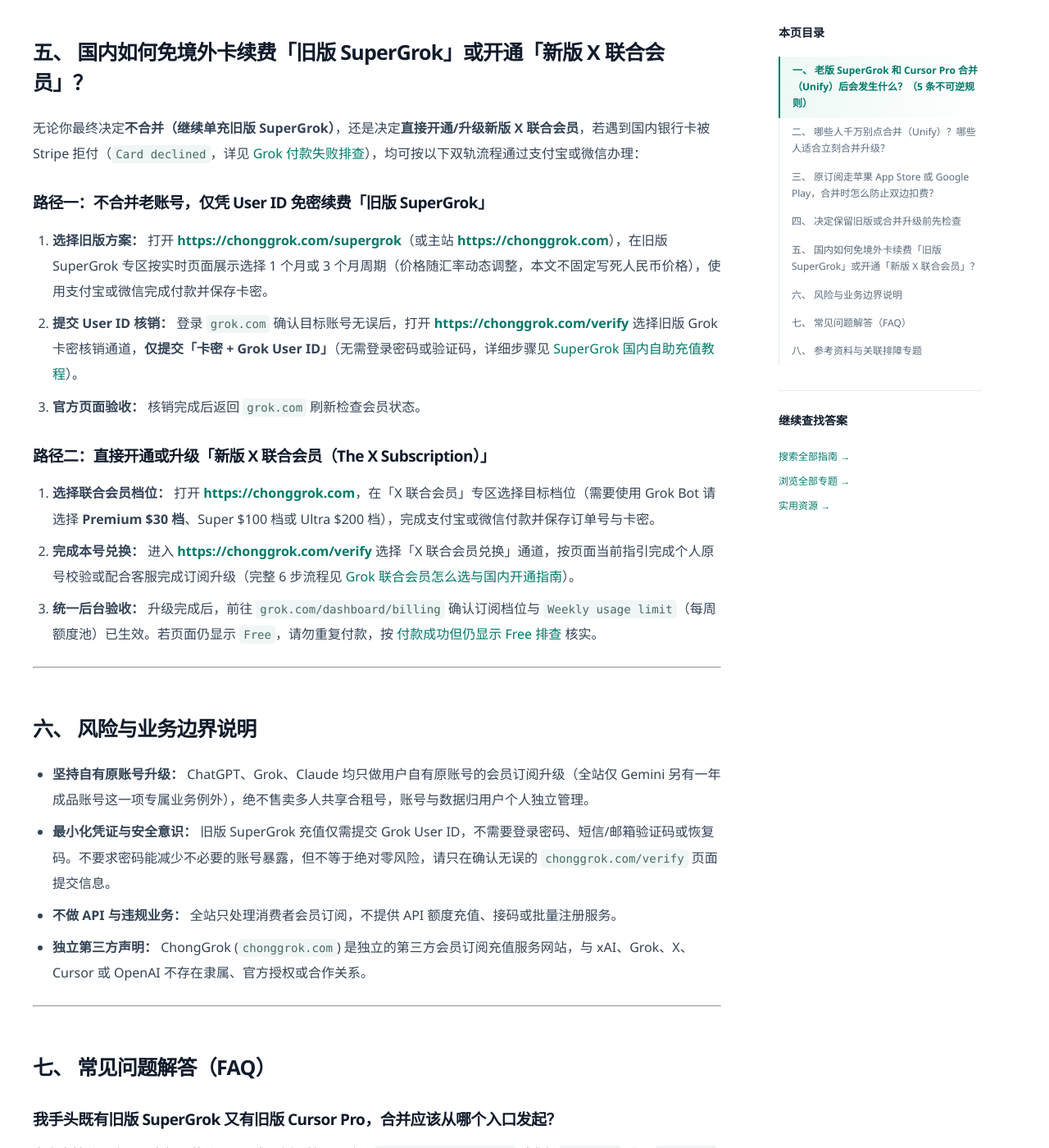
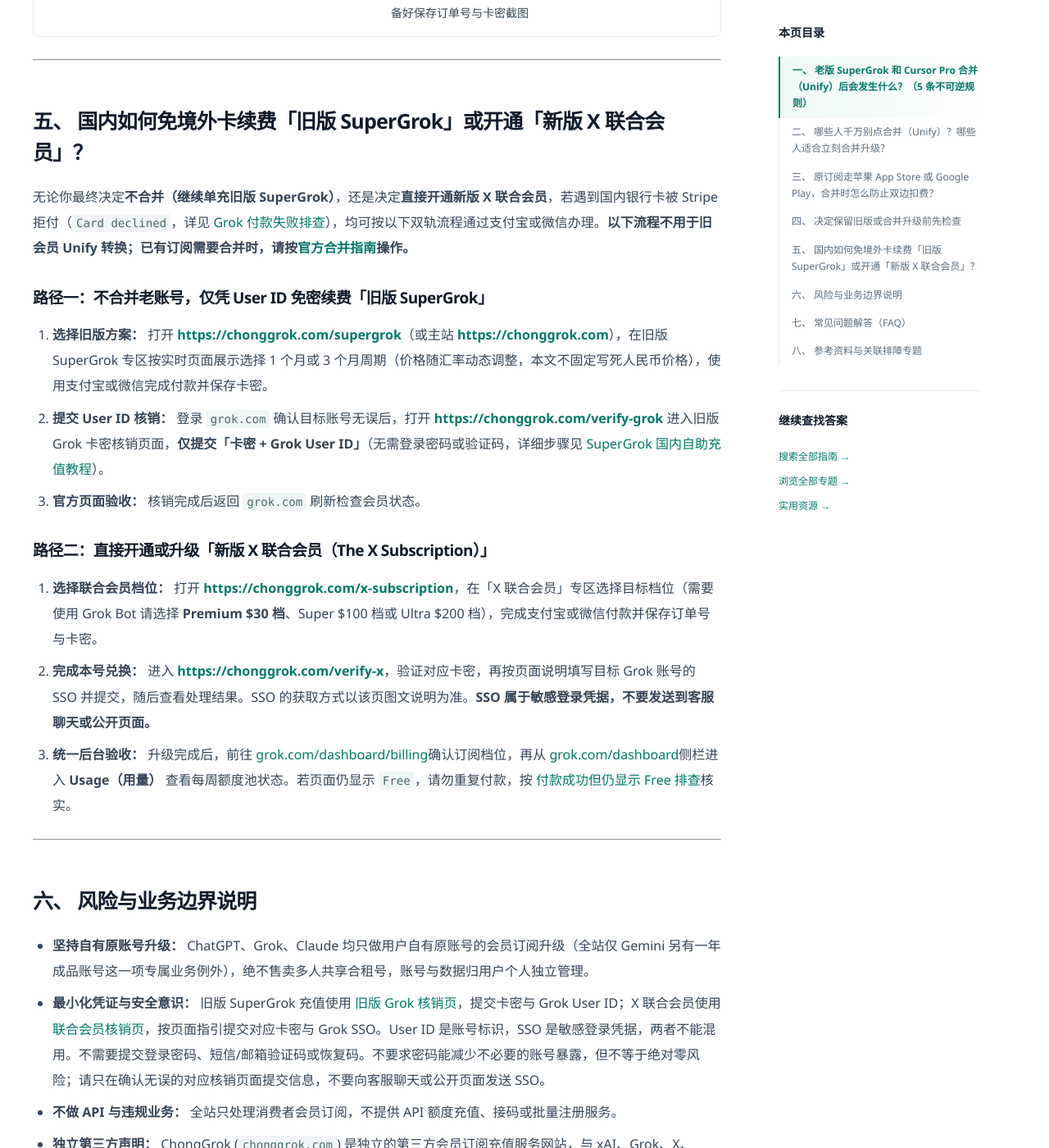
Before and after one commit to he20000405-pixel/supergrok-china-guide, a Jekyll site: the page built from guides/supergrok-unify-migration-guide.md, in a window 1280 px wide and 1400 px high, scrolled down 4527 px. Shown: the whole window at 82% size. Built offline with Jekyll 4.4.1, drawn with Linux system fonts in a browser that asks for light colours; some of the changed text lies outside the part shown.

Commit message:
Correct approved links and redemption guidance in Unify migration article

```diff
--- a/guides/supergrok-unify-migration-guide.md
+++ b/guides/supergrok-unify-migration-guide.md
@@ -1,14 +1,14 @@
 ---
 title: "老版 SuperGrok 与 Cursor 要不要合并（Unify）？2026 X 联合会员迁移避坑、苹果退费与旧版保留指南"
-description: "2026年10月最新实测：详解 xAI 与 Cursor 账号合并（accounts.x.ai/unify）的永久不可逆规则、Apple App Store 与 Google Play 退费差异，对比保留旧版独立订阅与升级新版 X 联合会员的利弊，附国内通过 chonggrok.com 凭 User ID 免密续费或升级全流程。"
+description: "2026年10月最新实测：详解 xAI 与 Cursor 账号合并（accounts.x.ai/unify）的永久不可逆规则、Apple App Store 与 Google Play 退费差异，对比保留旧版独立订阅与升级新版 X 联合会员的利弊，附国内通过 chonggrok.com 续费旧版 SuperGrok 或开通新版 X 联合会员的流程。"
 permalink: /guides/supergrok-unify-migration-guide/
 date: 2026-10-28
-last_modified_at: 2026-10-28
+last_modified_at: 2026-10-29
 ---
 
 # 老版 SuperGrok 与 Cursor 要不要合并（Unify）？2026 X 联合会员迁移避坑、苹果退费与旧版保留指南
 
-**直接结论：** xAI 与 Cursor 推出的账号合并功能（`accounts.x.ai/unify` 或 `cursor.com/unify`）是**完全自愿且永久不可逆**的。一旦将现有的旧版 SuperGrok 或旧版 Cursor Pro 合并升级为新版 **The X Subscription（X 联合会员）**，**永久无法退回旧版独立套餐，联系官方客服也无法撤销**。如果你重度依赖旧版 Cursor Pro 套餐内赠送的 Claude / GPT 固定额度，或平时只需要单用 `grok.com` 对话与生图功能，**请勿点击合并**，可直接在 **[ChongGrok (chonggrok.com)](https://chonggrok.com)** 选择「旧版 SuperGrok」通道，仅凭 **Grok User ID + 卡密** 完成免密续期；如果你希望用一份账单同时解锁 **Grok + Grok Bot + Cursor + X Premium+**，则可通过 **[chonggrok.com](https://chonggrok.com)** 升级至新版 X 联合会员（需使用 Grok Bot 请必选 **Premium $30/月** 及以上档位）。
+**直接结论：** xAI 与 Cursor 推出的账号合并功能（[accounts.x.ai/unify](https://accounts.x.ai/unify) 或 [cursor.com/unify](https://cursor.com/unify)）是**完全自愿且永久不可逆**的。一旦将现有的旧版 SuperGrok 或旧版 Cursor Pro 合并升级为新版 **The X Subscription（X 联合会员）**，**永久无法退回旧版独立套餐，联系官方客服也无法撤销**。如果你重度依赖旧版 Cursor Pro 套餐内赠送的 Claude / GPT 固定额度，或平时只需要单用 `grok.com` 对话与生图功能，**请勿点击合并**，可直接在 **[ChongGrok 旧版 SuperGrok 订阅页](https://chonggrok.com/supergrok)** 选择「旧版 SuperGrok」通道，仅凭 **Grok User ID + 卡密** 完成免密续期；如果你希望用一份账单同时解锁 **Grok + Grok Bot + Cursor + X Premium+**，则可通过 **[ChongGrok X 联合会员订阅页](https://chonggrok.com/x-subscription)** 核对账号条件并开通新版 X 联合会员（需使用 Grok Bot 请必选 **Premium $30/月** 及以上档位）。**ChongGrok 不办理旧会员转换；已有 SuperGrok 或 Cursor 订阅需要合并（Unify）时，请按[官方合并指南](https://docs.x.ai/x-subscription/unify-accounts)操作。**
 
 ---
 
@@ -19,12 +19,12 @@ last_modified_at: 2026-10-28
 | 变更维度                           | 合并前（旧版 SuperGrok / 旧版 Cursor Pro 独立订阅）          | 合并后（The X Subscription 联合会员统一订阅）                |
 | :--------------------------------- | :----------------------------------------------------------- | :----------------------------------------------------------- |
 | **1. 是否支持回退旧套餐**          | 可保持原独立价格、原周期与原权益继续续费                     | **永久不可逆（Permanent）**，一旦完成合并无法退回旧版，官方客服也无法撤销 |
-| **2. 账单与额度管理入口**          | Grok 与 Cursor 各自在独立后台出账、分开管理额度              | 合并为单一工作空间与单一账单，统一在 **`grok.com/dashboard`** 管理订阅、用量与预充值 |
+| **2. 账单与额度管理入口**          | Grok 与 Cursor 各自在独立后台出账、分开管理额度              | 合并为单一工作空间与单一账单，统一在 **[grok.com/dashboard](https://grok.com/dashboard)** 管理订阅、用量与预充值 |
 | **3. Cursor 内 Claude / GPT 计费** | 旧版 Cursor Pro 用户在未合并前，可继续使用旧套餐内包含的第三方模型额度 | **每周共享额度池仅包 xAI 第一方模型**；在 Cursor 中调用 Claude 或 GPT 从第 1 次起直接按 API 目录价扣预充值余额 |
 | **4. 多个 Cursor 账号的处理**      | 以前因配合 SuperGrok 与 Grok Bot 可能存在多个关联账号        | 合并时需指定一个**主账号（Primary Cursor Account）**，其余关联账号将被合并至主账号下 |
 | **5. 账单周期与旧余额结算**        | 按各自原有的月度或季度到期日独立结算                         | **合并当天立即开启全新的计费周期**；原网页端未用完的时长将按比例折算退费（Apple 内购除外） |
 
-> **选型与续费提示：** 如果看完上述规则后，你决定保留旧版独立套餐不合并，或者希望直接将免费账号升级为新版 X 联合会员，国内用户均可通过 **[chonggrok.com](https://chonggrok.com)** 使用支付宝或微信自助办理，并在 **[chonggrok.com/verify](https://chonggrok.com/verify)** 完成核销。
+> **选型与续费提示：** 如果看完上述规则后，你决定保留旧版 SuperGrok 不合并，可通过 **[旧版 SuperGrok 订阅页](https://chonggrok.com/supergrok)** 使用支付宝或微信付款，并在 **[旧版 Grok 核销页](https://chonggrok.com/verify-grok)** 完成核销；如果希望直接将免费账号升级为新版 X 联合会员，可通过 **[X 联合会员订阅页](https://chonggrok.com/x-subscription)** 使用支付宝或微信付款，并在 **[X 联合会员核销页](https://chonggrok.com/verify-x)** 完成兑换。
 
 ---
 
@@ -35,7 +35,7 @@ last_modified_at: 2026-10-28
 ### 1. 建议「停止合并、保留旧版独立订阅」的 3 类用户
 * **主力使用 Claude / GPT 写代码的旧版 Cursor Pro 用户：** 旧版 $20/月的 Cursor Pro 包含一定额度的第三方模型调用；一旦合并到新版 X 联合会员，即便开通 $30 的 Premium 或 $100 的 Super 档位，扩大也只是 Grok 第一方模型的每周额度池（详见 [X 联合会员下使用 Cursor 编程的计费规则](https://he20000405-pixel.github.io/supergrok-china-guide/guides/grok-cursor-shared-billing/)），Claude 和 GPT 将全部变为额外按量扣费。
 * **仅使用 `grok.com` 对话、DeepSearch 与生图的纯 Grok 用户：** 如果你完全不用 Cursor 写代码，也不需要运行 Grok Bot 自动化脚本，保留旧版 SuperGrok 独立订阅（支持在 **[chonggrok.com/supergrok](https://chonggrok.com/supergrok)** 按 1 个月或 3 个月周期凭 **Grok User ID** 免密充值）在操作上更轻量，无需改动现有账号绑定关系。
-* **一个账号属于个人、另一个账号属于团队（Team）的用户：** 个人计划与团队计划必须分开独立合并（个人走 `cursor.com/unify`，团队管理员走 `cursor.com/unify/team`），不能将个人号与团队号混同合并。
+* **一个账号属于个人、另一个账号属于团队（Team）的用户：** 个人计划与团队计划必须分开独立合并（个人走 [cursor.com/unify](https://cursor.com/unify)，团队管理员走 [cursor.com/unify/team](https://cursor.com/unify/team)），不能将个人号与团队号混同合并。
 
 ### 2. 建议「直接开通或合并升级新版 X 联合会员」的 3 类用户
 * **需要使用 Grok Bot 云端自动化任务的用户：** 新体系下 Grok Bot 已不再支持通过单买 Cursor Pro 解锁，必须使用 **X 联合会员 — Premium（$30/月）** 及以上档位（详见 [为什么开了会员还是用不了 Grok Bot](https://he20000405-pixel.github.io/supergrok-china-guide/guides/grok-bot-weekly-pool-guide/)）。
@@ -51,7 +51,7 @@ last_modified_at: 2026-10-28
 | 你原有的订阅产品与付款渠道                                   | 网页端合并（Unify）时系统会自动取消旧账单吗？ | 剩余未用完时长的退费规则                                     | 用户必须手动执行的操作                                       |
 | :----------------------------------------------------------- | :-------------------------------------------- | :----------------------------------------------------------- | :----------------------------------------------------------- |
 | **网页端（Stripe 信用卡/直充）的 Grok、Cursor 或 X Premium** | ✅ **会自动取消**                              | 系统自动按未使用天数比例（Prorated）原路退回或在结账时抵扣   | 无需手动取消；若原 Cursor 账户有余额（Credit balance），结账后会先抵扣新账单并将剩余额度结转至联合会员 |
-| **通过 Apple App Store（iPhone / iPad）内购的 Cursor 订阅**  | ❌ **完全无法自动取消**                        | 网页端无法退还苹果内购费用                                   | **合并后必须立即在 iPhone / iPad「设置 -> Apple ID -> 订阅」中手动取消 Cursor 订阅**，并向 Apple 申请退费，否则苹果会继续每个月扣你的钱 |
+| **通过 Apple App Store（iPhone / iPad）内购的 Cursor 订阅**  | ❌ **完全无法自动取消**                        | 网页端无法退还苹果内购费用                                   | **合并后必须立即在 iPhone / iPad「设置 -> Apple ID -> 订阅」中[手动取消 Cursor 订阅](https://support.apple.com/zh-cn/118428)**，并向 Apple [申请退费](https://support.apple.com/zh-cn/118223)，否则苹果会继续每个月扣你的钱 |
 | **通过 Apple App Store 内购的 Grok、Grok Bot 或 X Premium**  | ⚠️ **系统会代为取消并向苹果发起退费请求**      | **由 Apple 决定最终是否退费及退费金额**；若苹果拒绝退费，旧订阅不再续期并保留至原周期结束 | 建议合并后同步检查 iOS「设置 -> 订阅」列表，确认续费状态已关闭 |
 | **通过 Google Play 内购的 Grok、Grok Bot 或 X Premium**      | ⚠️ **部分需手动核验**                          | 按平台结算规则处理                                           | **合并完成后必须打开 Google Play「付款和订阅」检查**，若仍显示自动续订，需手动点击取消 |
 | **好友赠送的 X Premium（Gifted）或苹果家庭共享（Family Sharing）** | ❌ **不会取消**                                | **不支持任何退费或抵扣**                                     | 合并后直接被新版 X 联合会员权益覆盖，原赠送时长不退费        |
@@ -69,31 +69,31 @@ last_modified_at: 2026-10-28
 | **1. 明确不可逆后果**     | 已清楚一旦合并为 X 联合会员就**永远无法退回旧版独立套餐**；若仍想保留旧版 Cursor 的 Claude/GPT 赠送额度，**请立即停止合并** |
 | **2. 核查原付款渠道**     | 已查清旧订阅是网页端付款还是 Apple App Store / Google Play 内购；若是苹果内购的 Cursor，已准备好手动去 iOS 设置里关停续费 |
 | **3. 确认主账号归属**     | 若手头有多个 Cursor 账号，已确认好把哪一个设为主账号（Primary Account）；若要绑定个人 X 账号领蓝标，确认该 X 账号未绑定过其他 Grok 账号（每个 X 账号仅限绑定一个 Grok 账号） |
-| **4. 准备好对应核销标识** | 若在 `chonggrok.com` 选择续费「旧版 SuperGrok」，已提前按 [Grok User ID 怎么找](https://he20000405-pixel.github.io/supergrok-china-guide/guides/grok-user-id/) 准备好 User ID；若选择开通「新版 X 联合会员」，已确认目标档位（需用 Grok Bot 必选 Premium $30 档及以上） |
+| **4. 准备好对应核销标识** | 若在 [旧版 SuperGrok 订阅页](https://chonggrok.com/supergrok)选择续费「旧版 SuperGrok」，已提前按 [Grok User ID 怎么找](https://he20000405-pixel.github.io/supergrok-china-guide/guides/grok-user-id/)准备好 User ID；若选择开通「新版 X 联合会员」，已确认目标档位（需用 Grok Bot 必选 Premium $30 档及以上），并了解需在 [X 联合会员核销页](https://chonggrok.com/verify-x)按指引提交对应卡密和 Grok SSO |
 | **5. 严守密码安全边界**   | 明确不会向任何人提供登录密码、邮箱验证码或恢复码，并准备好保存订单号与卡密截图 |
 
 ---
 
 ## 五、 国内如何免境外卡续费「旧版 SuperGrok」或开通「新版 X 联合会员」？
 
-无论你最终决定**不合并（继续单充旧版 SuperGrok）**，还是决定**直接开通/升级新版 X 联合会员**，若遇到国内银行卡被 Stripe 拒付（`Card declined`，详见 [Grok 付款失败排查](https://he20000405-pixel.github.io/supergrok-china-guide/guides/supergrok-payment-errors/)），均可按以下双轨流程通过支付宝或微信办理：
+无论你最终决定**不合并（继续单充旧版 SuperGrok）**，还是决定**直接开通新版 X 联合会员**，若遇到国内银行卡被 Stripe 拒付（`Card declined`，详见 [Grok 付款失败排查](https://he20000405-pixel.github.io/supergrok-china-guide/guides/supergrok-payment-errors/)），均可按以下双轨流程通过支付宝或微信办理。**以下流程不用于旧会员 Unify 转换；已有订阅需要合并时，请按[官方合并指南](https://docs.x.ai/x-subscription/unify-accounts)操作。**
 
 ### 路径一：不合并老账号，仅凭 User ID 免密续费「旧版 SuperGrok」
 1. **选择旧版方案：** 打开 **[https://chonggrok.com/supergrok](https://chonggrok.com/supergrok)**（或主站 **[https://chonggrok.com](https://chonggrok.com)**），在旧版 SuperGrok 专区按实时页面展示选择 1 个月或 3 个月周期（价格随汇率动态调整，本文不固定写死人民币价格），使用支付宝或微信完成付款并保存卡密。
-2. **提交 User ID 核销：** 登录 `grok.com` 确认目标账号无误后，打开 **[https://chonggrok.com/verify](https://chonggrok.com/verify)** 选择旧版 Grok 卡密核销通道，**仅提交「卡密 + Grok User ID」**（无需登录密码或验证码，详细步骤见 [SuperGrok 国内自助充值教程](https://he20000405-pixel.github.io/supergrok-china-guide/guides/supergrok-auto-recharge/)）。
+2. **提交 User ID 核销：** 登录 `grok.com` 确认目标账号无误后，打开 **[https://chonggrok.com/verify-grok](https://chonggrok.com/verify-grok)** 进入旧版 Grok 卡密核销页面，**仅提交「卡密 + Grok User ID」**（无需登录密码或验证码，详细步骤见 [SuperGrok 国内自助充值教程](https://he20000405-pixel.github.io/supergrok-china-guide/guides/supergrok-auto-recharge/)）。
 3. **官方页面验收：** 核销完成后返回 `grok.com` 刷新检查会员状态。
 
 ### 路径二：直接开通或升级「新版 X 联合会员（The X Subscription）」
-1. **选择联合会员档位：** 打开 **[https://chonggrok.com](https://chonggrok.com)**，在「X 联合会员」专区选择目标档位（需要使用 Grok Bot 请选择 **Premium $30 档**、Super $100 档或 Ultra $200 档），完成支付宝或微信付款并保存订单号与卡密。
-2. **完成本号兑换：** 进入 **[https://chonggrok.com/verify](https://chonggrok.com/verify)** 选择「X 联合会员兑换」通道，按页面当前指引完成个人原号校验或配合客服完成订阅升级（完整 6 步流程见 [Grok 联合会员怎么选与国内开通指南](https://he20000405-pixel.github.io/supergrok-china-guide/guides/x-subscription-overview/)）。
-3. **统一后台验收：** 升级完成后，前往 `grok.com/dashboard/billing` 确认订阅档位与 `Weekly usage limit`（每周额度池）已生效。若页面仍显示 `Free`，请勿重复付款，按 [付款成功但仍显示 Free 排查](https://he20000405-pixel.github.io/supergrok-china-guide/) 核实。
+1. **选择联合会员档位：** 打开 **[https://chonggrok.com/x-subscription](https://chonggrok.com/x-subscription)**，在「X 联合会员」专区选择目标档位（需要使用 Grok Bot 请选择 **Premium $30 档**、Super $100 档或 Ultra $200 档），完成支付宝或微信付款并保存订单号与卡密。
+2. **完成本号兑换：** 进入 **[https://chonggrok.com/verify-x](https://chonggrok.com/verify-x)**，验证对应卡密，再按页面说明填写目标 Grok 账号的 SSO 并提交，随后查看处理结果。SSO 的获取方式以该页图文说明为准。**SSO 属于敏感登录凭据，不要发送到客服聊天或公开页面。**
+3. **统一后台验收：** 升级完成后，前往 [grok.com/dashboard/billing](https://grok.com/dashboard/billing)确认订阅档位，再从 [grok.com/dashboard](https://grok.com/dashboard)侧栏进入 **Usage（用量）** 查看每周额度池状态。若页面仍显示 `Free`，请勿重复付款，按 [付款成功但仍显示 Free 排查](https://he20000405-pixel.github.io/supergrok-china-guide/guides/supergrok-paid-but-still-free/)核实。
 
 ---
 
 ## 六、 风险与业务边界说明
 
 * **坚持自有原账号升级：** ChatGPT、Grok、Claude 均只做用户自有原账号的会员订阅升级（全站仅 Gemini 另有一年成品账号这一项专属业务例外），绝不售卖多人共享合租号，账号与数据归用户个人独立管理。
-* **最小化凭证与安全意识：** 旧版 SuperGrok 充值仅需提交 Grok User ID，不需要登录密码、短信/邮箱验证码或恢复码。不要求密码能减少不必要的账号暴露，但不等于绝对零风险，请只在确认无误的 `chonggrok.com/verify` 页面提交信息。
+* **最小化凭证与安全意识：** 旧版 SuperGrok 充值使用 [旧版 Grok 核销页](https://chonggrok.com/verify-grok)，提交卡密与 Grok User ID；X 联合会员使用 [联合会员核销页](https://chonggrok.com/verify-x)，按页面指引提交对应卡密与 Grok SSO。User ID 是账号标识，SSO 是敏感登录凭据，两者不能混用。不需要提交登录密码、短信/邮箱验证码或恢复码。不要求密码能减少不必要的账号暴露，但不等于绝对零风险；请只在确认无误的对应核销页面提交信息，不要向客服聊天或公开页面发送 SSO。
 * **不做 API 与违规业务：** 全站只处理消费者会员订阅，不提供 API 额度充值、接码或批量注册服务。
 * **独立第三方声明：** ChongGrok (`chonggrok.com`) 是独立的第三方会员订阅充值服务网站，与 xAI、Grok、X、Cursor 或 OpenAI 不存在隶属、官方授权或合作关系。
 
@@ -102,16 +102,16 @@ last_modified_at: 2026-10-28
 ## 七、 常见问题解答（FAQ）
 
 ### 我手头既有旧版 SuperGrok 又有旧版 Cursor Pro，合并应该从哪个入口发起？
-官方支持从两个入口发起：若从 Grok 或 X 侧开始，可访问 `accounts.x.ai/unify`（或在 `grok.com` 进入 `Settings › Billing` 点击 `Get started`）；若你当前持有付费的 Cursor 计划，官方建议优先从 Cursor 侧入口 `cursor.com/unify` 发起合并，并按提示登录要绑定的 Grok 与个人 X 账号。
+官方支持从两个入口发起：若从 Grok 或 X 侧开始，可访问 [accounts.x.ai/unify](https://accounts.x.ai/unify)（或在 `grok.com` 进入 `Settings › Billing` 点击 `Get started`）；若你当前持有付费的 Cursor 计划，官方建议优先从 Cursor 侧入口 [cursor.com/unify](https://cursor.com/unify)发起合并，并按提示登录要绑定的 Grok 与个人 X 账号。
 
 ### 我不小心把旧版 Cursor Pro 合并成了 X 联合会员，发现 Claude 模型要额外扣费，能找客服退回旧版吗？
-不能。xAI 与 Cursor 官方文档明确声明：账号合并一旦完成即永久生效（Permanent），无法自行撤销，联系官方客服（Support）也无法帮你回退到旧版独立套餐。如果需要使用 Claude 编程且不想按 API 计费，可考虑在 `chonggrok.com` 单独配置 Claude Pro / Max 会员搭配使用。
+不能。xAI 与 Cursor 官方文档明确声明：账号合并一旦完成即永久生效（Permanent），无法自行撤销，联系官方客服（Support）也无法帮你回退到旧版独立套餐。如果需要使用 Claude 编程且不想按 API 计费，可考虑在 [ChongGrok Claude Pro 订阅页](https://chonggrok.com/claude)单独配置 Claude Pro 会员搭配使用。
 
 ### 以前为了用 Grok Bot 搞出了两个 Cursor 账号，合并时代码配置和额度怎么处理？
 在执行 `unify` 合并流程时，系统会允许你登录并添加多个符合条件的 Cursor 账号，并在下一步让你指定其中一个作为**主账号（Primary Account）**，其余 Cursor 账号的权益将统一归并到该主账号名下（注意：并非所有特殊类型账号均支持多号合并，以页面实际提示为准）。
 
 ### 如果我不点合并，还能在国内继续单独给旧版 SuperGrok 续费吗？
-可以。只要你的账号本身符合旧版独立订阅条件且未主动执行 `unify` 合并，就可以继续保留旧版计划，并通过 `chonggrok.com/supergrok` 选择 1 个月或 3 个月方案，仅凭 Grok User ID 和卡密在 `chonggrok.com/verify` 完成免密续费。
+可以。只要你的账号本身符合旧版独立订阅条件且未主动执行 `unify` 合并，就可以继续保留旧版计划，并通过 [chonggrok.com/supergrok](https://chonggrok.com/supergrok)选择 1 个月或 3 个月方案，仅凭 Grok User ID 和卡密在 [chonggrok.com/verify-grok](https://chonggrok.com/verify-grok)完成免密续费。
 
 ---
 
@@ -123,17 +123,19 @@ last_modified_at: 2026-10-28
   * [X 联合会员下使用 Cursor 编程怎么计费？第一方额度池与 Claude/GPT 扣费规则](https://he20000405-pixel.github.io/supergrok-china-guide/guides/grok-cursor-shared-billing/)
   * [SuperGrok 国内自助充值教程](https://he20000405-pixel.github.io/supergrok-china-guide/guides/supergrok-auto-recharge/)
   * [Grok User ID 怎么找：userId 获取与核对说明](https://he20000405-pixel.github.io/supergrok-china-guide/guides/grok-user-id/)
-  * [Grok / SuperGrok 付款失败：card declined 与 3DS 排查](https://he20000405-pixel.github.io/supergrok-china-guide/guides/superk-payment-errors/)
+  * [Grok / SuperGrok 付款失败：card declined 与 3DS 排查](https://he20000405-pixel.github.io/supergrok-china-guide/guides/supergrok-payment-errors/)
   * [Grok Build 登录失败与 403 排查](https://he20000405-pixel.github.io/supergrok-china-guide/guides/grok-build-login-403/)
   * [ChongGrok AI 会员指南总门户 (guides.chonggrok.com)](https://guides.chonggrok.com/)
 * **ChongGrok 主站入口：**
   * [ChongGrok 主站首页 (https://chonggrok.com)](https://chonggrok.com/)
-  * [ChongGrok SuperGrok 与联合会员专区 (https://chonggrok.com/supergrok)](https://chonggrok.com/supergrok)
-  * [ChongGrok 卡密与会员自助核销页 (https://chonggrok.com/verify)](https://chonggrok.com/verify)
+  * [ChongGrok 旧版 SuperGrok 订阅页（https://chonggrok.com/supergrok）](https://chonggrok.com/supergrok)
+  * [ChongGrok X 联合会员订阅页（https://chonggrok.com/x-subscription）](https://chonggrok.com/x-subscription)
+  * [ChongGrok 旧版 Grok 核销页（https://chonggrok.com/verify-grok）](https://chonggrok.com/verify-grok)
+  * [ChongGrok X 联合会员核销页（https://chonggrok.com/verify-x）](https://chonggrok.com/verify-x)
 * **官方参考资料：**
-  * How to unify accounts under The X Subscription (`docs.x.ai/x-subscription/unify-accounts`)
-  * Unification eligibility: Who can combine accounts (`docs.x.ai/x-subscription/eligibility`)
-  * What is The X Subscription (`cursor.com/help/the-x-subscription/overview`)
+  * [How to unify accounts under The X Subscription（官方账号合并指南）](https://docs.x.ai/x-subscription/unify-accounts)
+  * [Unification eligibility: Who can combine accounts（账号合并资格说明）](https://docs.x.ai/x-subscription/eligibility)
+  * [What is The X Subscription（Cursor 官方联合会员概述）](https://cursor.com/help/the-x-subscription/overview)
 
 *事实与流程核验日期：2026-10-28。ChongGrok is not affiliated with xAI, X, or Cursor.*
 *Keywords: SuperGrok 合并 Cursor · accounts.x.ai/unify · cursor.com/unify · X 联合会员合并不可逆 · Cursor 苹果内购退费 · 旧版 SuperGrok 续费 · Grok User ID 免密充值 · chonggrok.com*
```
